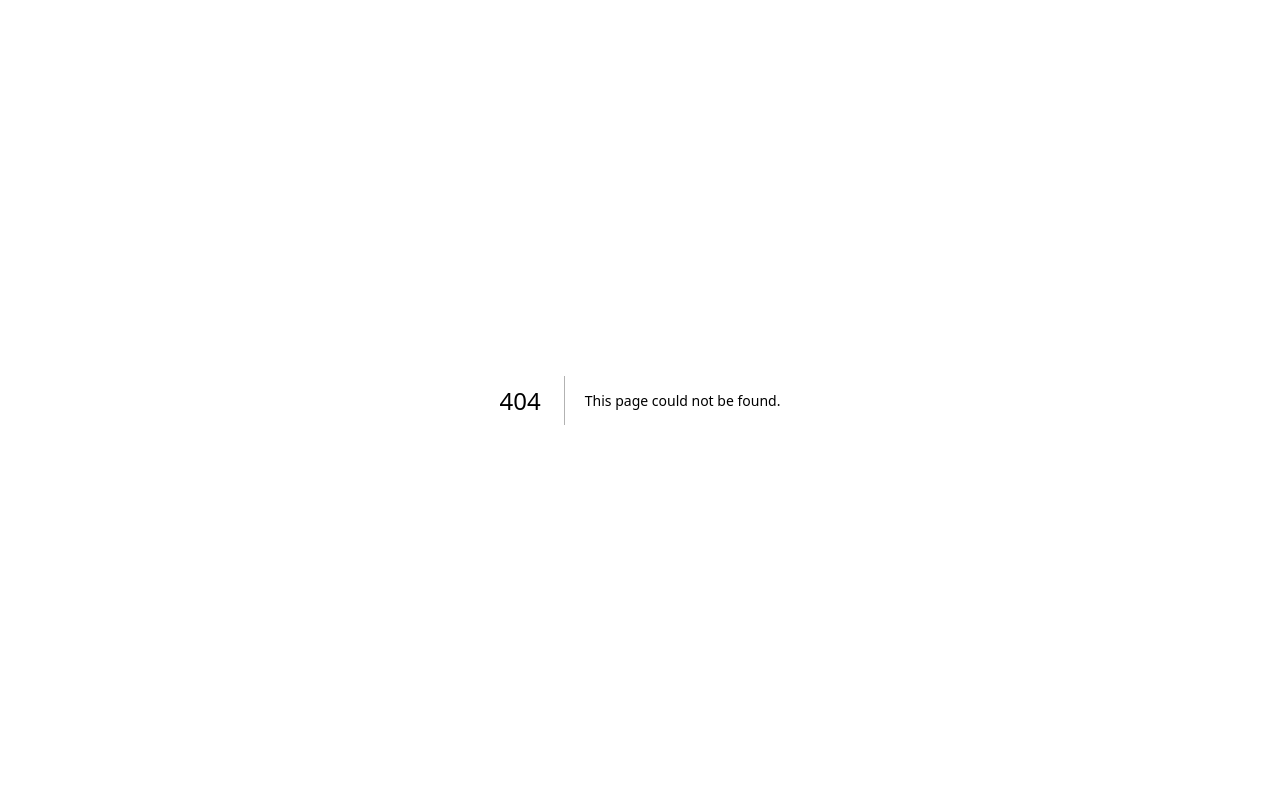
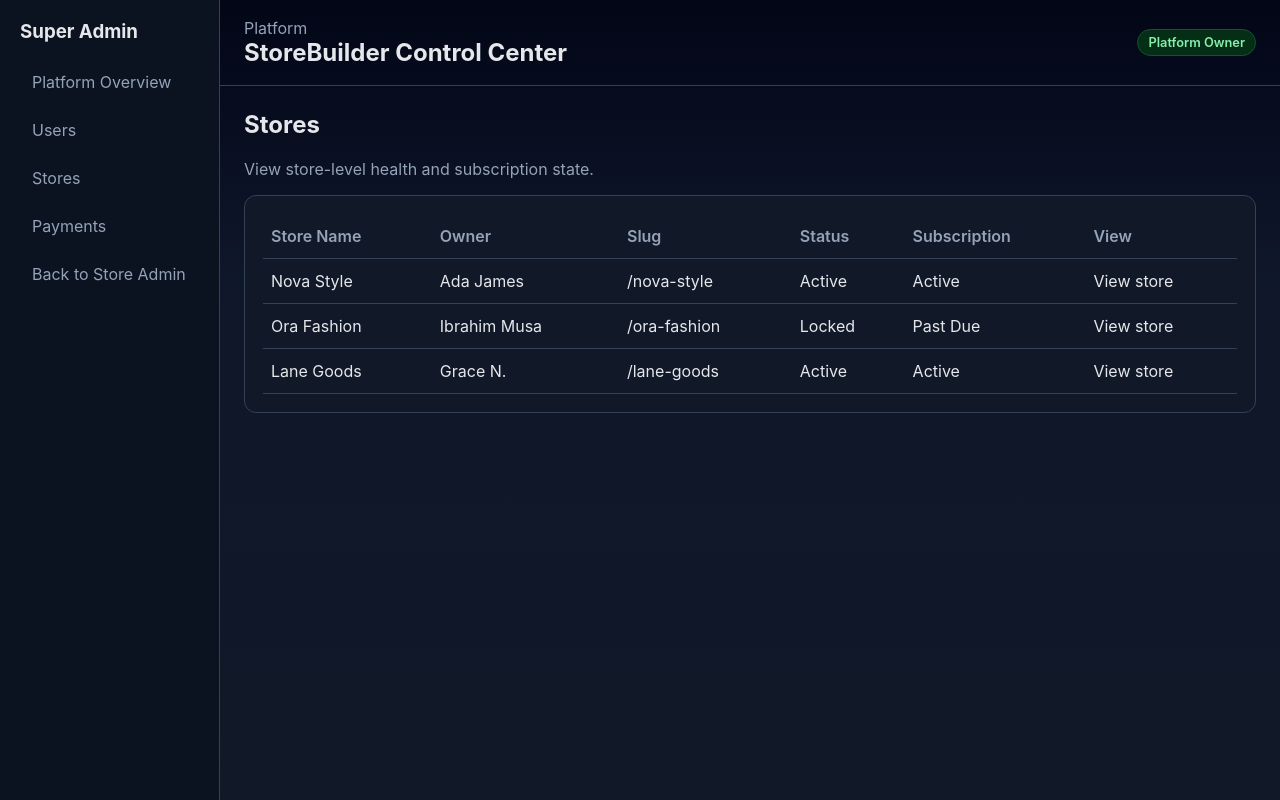
Before and after one commit to jubrilzy/myapp, a Next.js app: page /admin/stores in a window 1280 px wide. Before the commit this address had no page. Built offline with nearby package versions, Linux system fonts and the light colour scheme.

Commit message:
Add super-admin dashboard routes and separate store admin labeling

```diff
--- /dev/null
+++ b/app/admin/layout.tsx
@@ -0,0 +1,38 @@
+import Link from 'next/link';
+import { ReactNode } from 'react';
+
+const items = [
+  { label: 'Platform Overview', href: '/admin' },
+  { label: 'Users', href: '/admin/users' },
+  { label: 'Stores', href: '/admin/stores' },
+  { label: 'Payments', href: '/admin/payments' },
+  { label: 'Back to Store Admin', href: '/dashboard' },
+];
+
+export default function SuperAdminLayout({ children }: { children: ReactNode }) {
+  return (
+    <div className="dashboard">
+      <aside className="sidebar">
+        <h3 style={{ marginTop: 0 }}>Super Admin</h3>
+        <nav>
+          {items.map((item) => (
+            <Link key={item.label} href={item.href} className="side-link">
+              {item.label}
+            </Link>
+          ))}
+        </nav>
+      </aside>
+
+      <div>
+        <header className="topbar">
+          <div>
+            <p className="muted" style={{ margin: 0 }}>Platform</p>
+            <h2 style={{ margin: 0 }}>StoreBuilder Control Center</h2>
+          </div>
+          <span className="badge">Platform Owner</span>
+        </header>
+        <main className="main">{children}</main>
+      </div>
+    </div>
+  );
+}
--- /dev/null
+++ b/app/admin/stores/page.tsx
@@ -0,0 +1,44 @@
+import Link from 'next/link';
+
+export default function AdminStoresPage() {
+  const stores = [
+    { name: 'Nova Style', owner: 'Ada James', slug: 'nova-style', status: 'Active', subscription: 'Active' },
+    { name: 'Ora Fashion', owner: 'Ibrahim Musa', slug: 'ora-fashion', status: 'Locked', subscription: 'Past Due' },
+    { name: 'Lane Goods', owner: 'Grace N.', slug: 'lane-goods', status: 'Active', subscription: 'Active' },
+  ];
+
+  return (
+    <section>
+      <h1 style={{ marginTop: 0 }}>Stores</h1>
+      <p className="muted">View store-level health and subscription state.</p>
+      <section className="card panel-pad">
+        <div className="table-wrap">
+          <table className="table">
+            <thead>
+              <tr>
+                <th>Store Name</th>
+                <th>Owner</th>
+                <th>Slug</th>
+                <th>Status</th>
+                <th>Subscription</th>
+                <th>View</th>
+              </tr>
+            </thead>
+            <tbody>
+              {stores.map((store) => (
+                <tr key={store.slug}>
+                  <td>{store.name}</td>
+                  <td>{store.owner}</td>
+                  <td>/{store.slug}</td>
+                  <td>{store.status}</td>
+                  <td>{store.subscription}</td>
+                  <td><Link href={`/${store.slug}`}>View store</Link></td>
+                </tr>
+              ))}
+            </tbody>
+          </table>
+        </div>
+      </section>
+    </section>
+  );
+}
--- a/app/dashboard/layout.tsx
+++ b/app/dashboard/layout.tsx
@@ -15,7 +15,7 @@ export default function DashboardLayout({ children }: { children: ReactNode }) {
   return (
     <div className="dashboard">
       <aside className="sidebar">
-        <h3 style={{ marginTop: 0 }}>Merchant Panel</h3>
+        <h3 style={{ marginTop: 0 }}>Store Admin</h3>
         <nav>
           {items.map((item) => (
             <Link key={item.label} href={item.href} className="side-link">
@@ -28,7 +28,7 @@ export default function DashboardLayout({ children }: { children: ReactNode }) {
       <div>
         <header className="topbar">
           <div>
-            <p className="muted" style={{ margin: 0 }}>Store</p>
+            <p className="muted" style={{ margin: 0 }}>Store Admin</p>
             <h2 style={{ margin: 0 }}>Nova Style</h2>
           </div>
           <div style={{ display: 'flex', gap: 12, alignItems: 'center' }}>
```
Also changed, not shown: app/admin/page.tsx (added, +25 -0 lines), app/admin/payments/page.tsx (added, +40 -0 lines), app/admin/users/page.tsx (added, +42 -0 lines).
